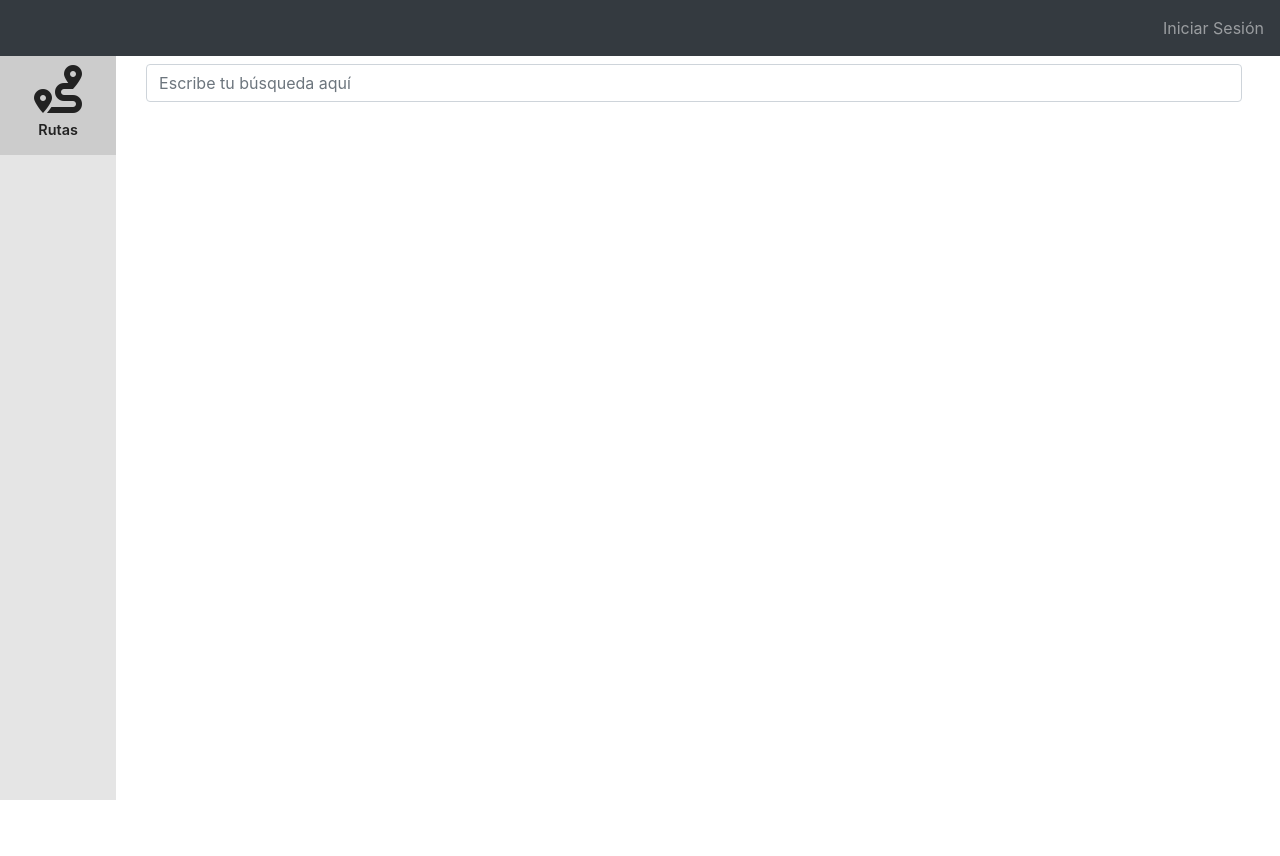
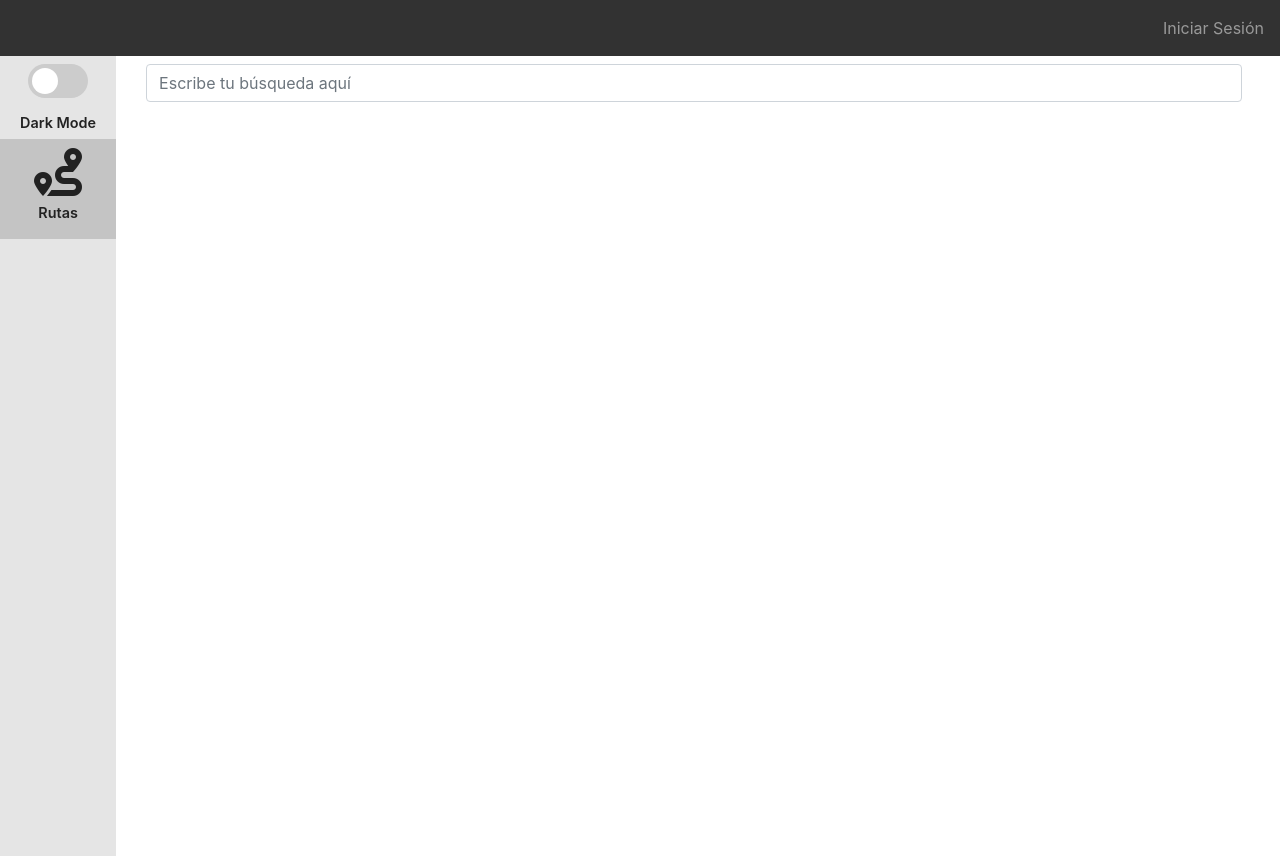
Before and after one commit to juansebastian028/ProyectoRutas, a PHP site: page /rutas/viewRutas.php in a window 1280 px wide. Before the commit the page ends 800 px from the top, so only its background shows below. Run offline with PHP 8.4, Linux system fonts and the light colour scheme; data that the repository does not hold is empty.

Commit message:
Dark mode

```diff
--- a/controller/usuarioController.php
+++ b/controller/usuarioController.php
@@ -50,7 +50,7 @@ if ($opcion === "login") {
     $contrasena = $_POST['contrasena'];
     $perfilId = $_POST['perfilId'];
     $ContrasenaEncriptada = "";
-    if ($contrasena != "") {
+    if ($contrasena !== "") {
         $ContrasenaEncriptada = password_hash($contrasena, PASSWORD_DEFAULT);
     }
 
--- a/routes/routes.php
+++ /dev/null
@@ -1,6 +0,0 @@
-<?php
-define('SERVER_PATH', $_SERVER['SERVER_NAME'].'/');
-define('CONTROLLER_PATH', "http://" . SERVER_PATH . 'ProyectoRutas/controller/');
-define('MODEL_PATH', SERVER_PATH.'ProyectoRutas/model/');
-
-?>
--- a/view/assets/css/style.css
+++ b/view/assets/css/style.css
@@ -1,7 +1,25 @@
+:root {
+  --primary-color: #e5e5e5;
+  --secondary-color: #c4c4c4;
+  --font-color: #222;
+  --bg-color: #fff;
+  --nav-color: #323232;
+}
+
+[data-theme="dark"] {
+  --primary-color: #666666;
+  --secondary-color: #4c4c4c;
+  --font-color: #e1e1ff;
+  --bg-color: #222;
+}
 html,
 body {
   height: 100%;
-  overflow-x: hidden;
+  background-color: var(--bg-color);
+}
+
+.font-color{
+  color: var(--font-color) !important;
 }
 
 .height--100 {
@@ -10,7 +28,7 @@ body {
 
 .vertical-menu {
   width: 8rem;
-  background-color: #e5e5e5;
+  background-color: var(--primary-color);
 }
 
 .vertical-menu__link {
@@ -19,22 +37,22 @@ body {
   justify-content: center;
   flex-direction: column;
   padding: 0.5rem;
-  color: #222;
-  border: 1px solid #cccccc;
+  color: var(--font-color);
+  border: 1px solid var(--secondary-color);
 }
 
 .link-icon:hover,
 .vertical-menu__link:hover {
   text-decoration: none;
-  color: #222;
+  color: var(--font-color);
 }
 
 .is-active {
-  background-color: #cccccc;
+  background-color: var(--secondary-color);
 }
 
 .link-icon {
-  color: #222;
+  color: var(--font-color);
 }
 
 .vertical-menu__icon {
@@ -47,12 +65,67 @@ body {
   font-weight: 600;
 }
 
-.bg-gray-dark {
-  background-color: #c4c4c4;
+.switch {
+  position: relative;
+  width: 60px;
+  height: 34px;
+}
+.switch__checkbox {
+  opacity: 0;
+  width: 0;
+  height: 0;
+}
+.switch__slider{
+  position: absolute;
+  cursor: pointer;
+  top: 0;
+  left: 0;
+  right: 0;
+  bottom: 0;
+  background-color: #ccc;
+  transition: .4s;
+}
+.switch__slider:before {
+  position: absolute;
+  content: "";
+  height: 26px;
+  width: 26px;
+  left: 4px;
+  bottom: 4px;
+  background-color: white;
+  transition: .4s;
 }
 
-.bg-gray {
-  background-color: #e0e0e0;
+.switch__checkbox:checked + .switch__slider {
+  background-color: #66BB6A;
+}
+
+.switch__checkbox:focus + .switch__slider {
+  box-shadow: 0 0 1px #66BB6A;
+}
+
+.switch__checkbox:checked + .switch__slider:before {
+  transform: translateX(26px);
+}
+
+.switch__round {
+  border-radius: 34px;
+}
+
+.switch__round:before {
+  border-radius: 50%;
+}
+
+.secondary-color {
+  background-color: var(--secondary-color);
+}
+
+.primary-color {
+  background-color: var(--primary-color);
+}
+
+.bg-black{
+  background-color: var(--nav-color);
 }
 
 .table-content {
@@ -60,7 +133,9 @@ body {
   width: 100%;
   overflow-y: auto;
   max-height: 200px;
+
 }
+
 #tblTrayectos {
   width: 100%;
 }
--- /dev/null
+++ b/view/assets/js/darkMode.js
@@ -0,0 +1,23 @@
+const $toggleSwitch = document.querySelector(".switch__checkbox");
+const currentTheme = localStorage.getItem("theme");
+
+if (currentTheme) {
+  document.documentElement.setAttribute("data-theme", currentTheme);
+
+  if (currentTheme === "dark") {
+    $toggleSwitch.checked = true;
+  }
+}
+
+function switchTheme(e) {
+  if (e.target.checked) {
+    document.documentElement.setAttribute("data-theme", "dark");
+    localStorage.setItem("theme", "dark");
+
+  } else {
+    document.documentElement.setAttribute("data-theme", "light");
+    localStorage.setItem("theme", "light");
+  }
+}
+
+$toggleSwitch.addEventListener("change", switchTheme, false);
--- a/view/assets/js/rutas/viewRuta.js
+++ b/view/assets/js/rutas/viewRuta.js
@@ -29,13 +29,13 @@ arrTrayectos.forEach((element) => {
   if (element.Tipo === "Ida") {
     contentTablaIda += `
       <tr>
-        <td>${element.Trayecto}</td>
+        <td class="font-color">${element.Trayecto}</td>
       </tr>`;
 
   } else {
     contentTablaVuelta += `
     <tr>
-      <td>${element.Trayecto}</td>
+      <td class="font-color">${element.Trayecto}</td>
     </tr>`;
 
   }
--- a/view/assets/js/rutas/viewRutas.js
+++ b/view/assets/js/rutas/viewRutas.js
@@ -16,12 +16,12 @@ const drawCards = (arrData) => {
     if (((index + 1) % cont) % 6 === 0) {
       cardTemplate += `<div class="col-xs-12 col-sm-6 col-lg-3 m-2">
           <a href="viewRuta.php?id=${element.RutaId}" class="btn d-block w-100 p-0">
-              <div class="card">
-                  <div class="container-fluid bg-gray text-center py-4">
-                      <i class="fas fa-bus display-1"></i>
+              <div class="card border-0">
+                  <div class="container-fluid primary-color text-center py-4">
+                      <i class="fas fa-bus display-1 font-color"></i>
                   </div>
-                  <div class="container-fluid bg-gray-dark text-center py-2">
-                      <h5 class="card-title mb-0">${element.Numero}</h5>
+                  <div class="container-fluid secondary-color text-center py-2">
+                      <h5 class="card-title mb-0 font-color">${element.Numero}</h5>
                   </div>
               </div>
           </a>
@@ -32,12 +32,12 @@ const drawCards = (arrData) => {
     } else {
       cardTemplate += `<div class="col-xs-12 col-sm-6 col-lg-3 m-2">
           <a href="viewRuta.php?id=${element.RutaId}" class="btn d-block w-100 p-0">
-              <div class="card">
-                  <div class="container-fluid bg-gray text-center py-4">
-                      <i class="fas fa-bus display-1"></i>
+              <div class="card border-0">
+                  <div class="container-fluid primary-color text-center py-4">
+                      <i class="fas fa-bus display-1 font-color"></i>
                   </div>
-                  <div class="container-fluid bg-gray-dark text-center py-2">
-                      <h5 class="card-title mb-0">${element.Numero}</h5>
+                  <div class="container-fluid secondary-color text-center py-2">
+                      <h5 class="card-title mb-0 font-color">${element.Numero}</h5>
                   </div>
               </div>
           </a>
--- a/view/rutas/viewRutas.php
+++ b/view/rutas/viewRutas.php
@@ -20,7 +20,7 @@
     session_start();
     ?>
     <!-- Nav -->
-    <nav class="navbar navbar-dark bg-dark">
+    <nav class="navbar navbar-dark bg-black">
         <div class="navbar-nav ml-auto">
             <a class="nav-item nav-link" href="<?= isset($_SESSION["username"]) ?  '../../helpers/cerrarSesion.php' : '../login/viewLogin.php' ?>">
                 <?= isset($_SESSION["username"]) ? 'Cerrar Sesión' : 'Iniciar Sesión' ?>
@@ -30,19 +30,21 @@
     <div class="d-flex d-row height--100">
         <!-- Vertical Menu -->
         <div class="vertical-menu">
+            <div class="text-center my-2">
+                <label class="switch">
+                    <input class="switch__checkbox" type="checkbox">
+                    <span class="switch__slider switch__round"></span>
+                </label>
+                <h4 class="vertical-menu__title font-color">Dark Mode</h4>
+            </div>
+            <a class="vertical-menu__link <?= validateRoute($_SERVER["REQUEST_URI"], "rutas") ? 'is-active' : '' ?>" href="viewRutas.php">
+                <i class="vertical-menu__icon fas fa-route font-color"></i>
+                <h4 class="vertical-menu__title font-color">Rutas</h4>
+            </a>
             <?php if (isset($_SESSION["username"])) : ?>
                 <a class="vertical-menu__link" href="../configuracion/viewConfiguracion.php">
-                    <i class="vertical-menu__icon fas fa-cog"></i>
-                    <h4 class="vertical-menu__title">Configuración</h4>
-                </a>
-                <a class="vertical-menu__link <?= validateRoute($_SERVER["REQUEST_URI"], "rutas") ? 'is-active' : '' ?>" href="viewRutas.php">
-                    <i class="vertical-menu__icon fas fa-route"></i>
-                    <h4 class="vertical-menu__title">Rutas</h4>
-                </a>
-            <?php else : ?>
-                <a class="vertical-menu__link <?= validateRoute($_SERVER["REQUEST_URI"], "rutas") ? 'is-active' : '' ?>" href="viewRutas.php">
-                    <i class="vertical-menu__icon fas fa-route"></i>
-                    <h4 class="vertical-menu__title">Rutas</h4>
+                    <i class="vertical-menu__icon fas fa-cog font-color"></i>
+                    <h4 class="vertical-menu__title font-color">Configuración</h4>
                 </a>
             <?php endif ?>
         </div>
@@ -65,6 +67,8 @@
         <!-- Script Bootstrap -->
         <script src="../assets/frameworks/bootstrap/js/jquery-3.5.1.min.js"></script>
         <script src="../assets/frameworks/bootstrap/js/bootstrap.min.js"></script>
+        <!--Own JS-->
+        <script src="../assets/js/darkMode.js"></script>
         <script src="../assets/js/rutas/viewRutas.js"></script>
 
 </body>
```
Also changed, not shown: view/assets/js/configuracion/rutas.js (+9 -4 lines), view/assets/js/configuracion/usuarios.js (+15 -9 lines), view/configuracion/viewConfiguracion.php (+20 -12 lines), view/configuracion/viewRutas.php (+19 -14 lines), view/configuracion/viewUsuarios.php (+19 -14 lines), view/login/viewLogin.php (+4 -3 lines), view/rutas/viewRuta.php (+14 -10 lines).
